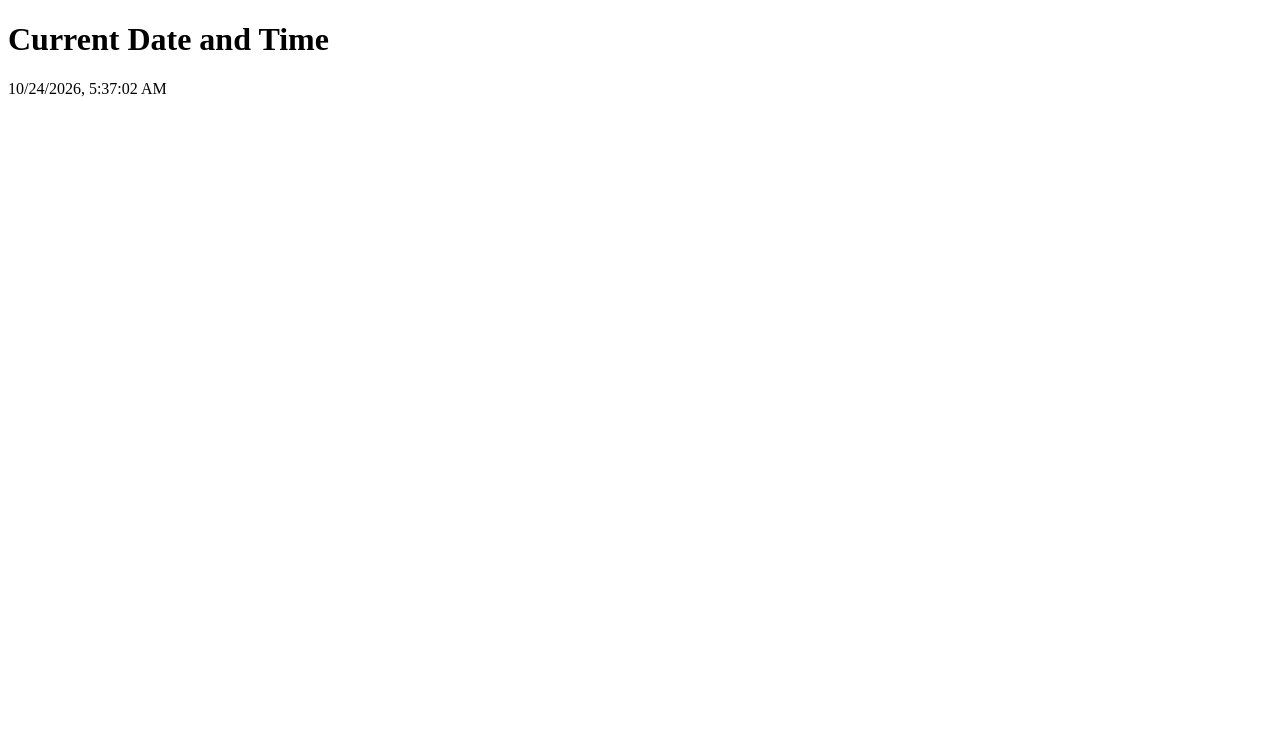
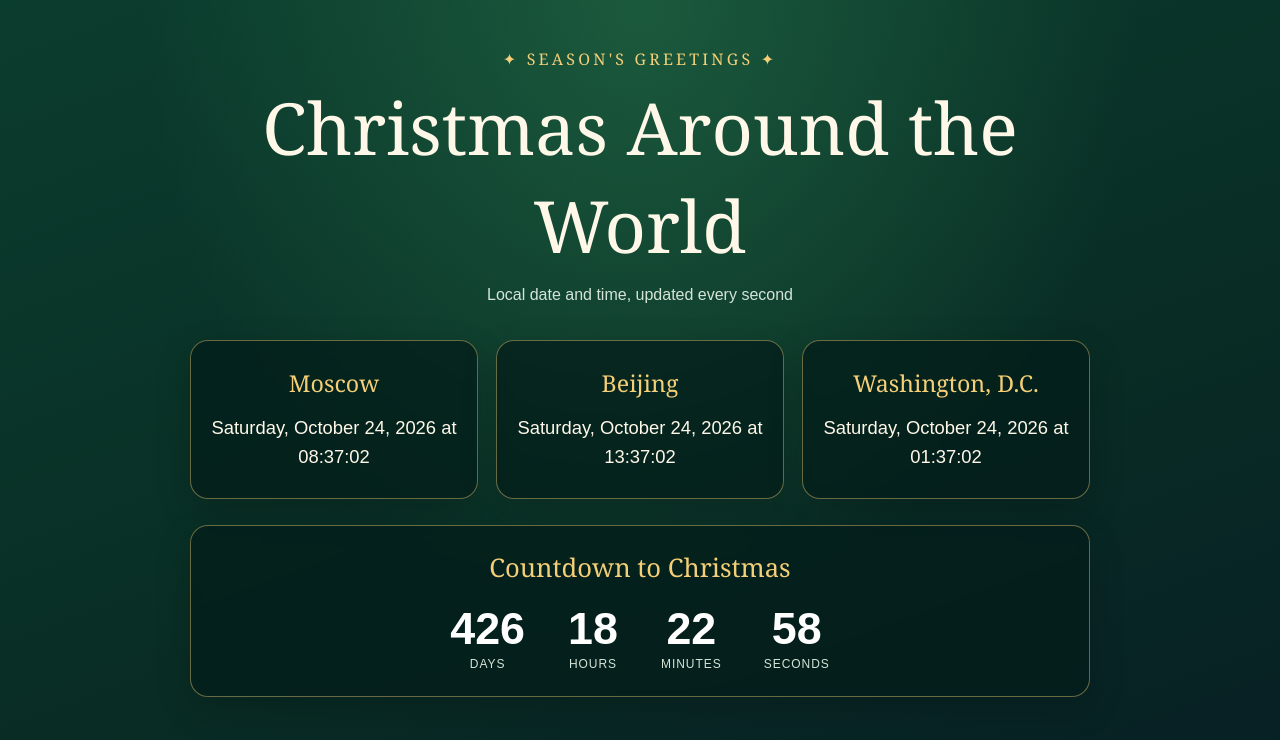
Before and after one commit to DillipBihari/SecondStart, a plain HTML site: page index.html in a window 1280 px wide. Drawn offline with Linux system fonts and the light colour scheme.

Commit message:
chistmas theme

```diff
--- a/index.html
+++ b/index.html
@@ -3,21 +3,239 @@
 <head>
   <meta charset="UTF-8">
   <meta name="viewport" content="width=device-width, initial-scale=1">
-  <title>Current Date and Time</title>
+  <meta name="theme-color" content="#0b3d2e">
+  <title>Christmas Around the World</title>
+  <style>
+    :root {
+      color-scheme: dark;
+      font-family: Georgia, "Times New Roman", serif;
+      background: #092e25;
+      color: #fff8e8;
+    }
+
+    * {
+      box-sizing: border-box;
+    }
+
+    body {
+      min-height: 100vh;
+      margin: 0;
+      padding: 48px 20px;
+      overflow-x: hidden;
+      background:
+        radial-gradient(ellipse at 50% 0%, rgb(34 104 68 / 70%), transparent 55%),
+        linear-gradient(160deg, #0b3d2e 0%, #092e25 55%, #071f24 100%);
+    }
+
+    body::before,
+    body::after {
+      position: fixed;
+      inset: -100% 0 0;
+      z-index: -1;
+      content: "";
+      pointer-events: none;
+      background-image: radial-gradient(2px 2px at 20px 30px, #fff 50%, transparent),
+        radial-gradient(2px 2px at 80px 100px, #fff 50%, transparent),
+        radial-gradient(3px 3px at 150px 50px, #fff 50%, transparent);
+      background-size: 200px 180px;
+      opacity: 0.48;
+      animation: snowfall 18s linear infinite;
+    }
+
+    body::after {
+      background-size: 280px 240px;
+      opacity: 0.28;
+      animation-duration: 28s;
+      animation-delay: -9s;
+    }
+
+    @keyframes snowfall {
+      to {
+        transform: translateY(100vh);
+      }
+    }
+
+    main {
+      width: min(900px, 100%);
+      margin: 0 auto;
+      text-align: center;
+    }
+
+    .greeting {
+      margin: 0 0 8px;
+      color: #f4cf77;
+      font-size: 1rem;
+      letter-spacing: 0.2em;
+      text-transform: uppercase;
+    }
+
+    h1 {
+      margin: 0;
+      font-size: clamp(2.2rem, 7vw, 4.5rem);
+      font-weight: 500;
+    }
+
+    .intro {
+      margin: 12px 0 36px;
+      color: #d4e5d8;
+      font-family: Arial, sans-serif;
+    }
+
+    .clocks {
+      display: grid;
+      grid-template-columns: repeat(auto-fit, minmax(220px, 1fr));
+      gap: 18px;
+    }
+
+    .clock-card,
+    .countdown {
+      border: 1px solid rgb(244 207 119 / 42%);
+      border-radius: 18px;
+      background: rgb(4 29 25 / 72%);
+      box-shadow: 0 12px 35px rgb(0 0 0 / 18%);
+      backdrop-filter: blur(5px);
+    }
+
+    .clock-card {
+      padding: 26px 18px;
+    }
+
+    .clock-card h2 {
+      margin: 0 0 14px;
+      color: #f4cf77;
+      font-size: 1.45rem;
+      font-weight: 500;
+    }
+
+    .clock-card time {
+      display: block;
+      font-family: Arial, sans-serif;
+      font-size: clamp(1rem, 3vw, 1.15rem);
+      font-variant-numeric: tabular-nums;
+      line-height: 1.6;
+    }
+
+    .countdown {
+      margin-top: 26px;
+      padding: 24px 18px;
+    }
+
+    .countdown h2 {
+      margin: 0 0 18px;
+      color: #f4cf77;
+      font-size: 1.6rem;
+      font-weight: 500;
+    }
+
+    .countdown-values {
+      display: flex;
+      justify-content: center;
+      gap: clamp(12px, 5vw, 42px);
+      font-family: Arial, sans-serif;
+    }
+
+    .countdown-values div {
+      min-width: 52px;
+    }
+
+    .countdown-values span {
+      display: block;
+      color: #fff;
+      font-size: clamp(1.8rem, 6vw, 2.8rem);
+      font-variant-numeric: tabular-nums;
+      font-weight: 700;
+    }
+
+    .countdown-values small {
+      color: #d4e5d8;
+      font-size: 0.75rem;
+      letter-spacing: 0.08em;
+      text-transform: uppercase;
+    }
+
+    @media (prefers-reduced-motion: reduce) {
+      *,
+      *::before,
+      *::after {
+        animation-duration: 0.01ms !important;
+        animation-iteration-count: 1 !important;
+        scroll-behavior: auto !important;
+      }
+    }
+  </style>
 </head>
 <body>
-  <h1>Current Date and Time</h1>
-  <time id="clock"></time>
+  <main>
+    <p class="greeting" aria-hidden="true">✦ Season's Greetings ✦</p>
+    <h1>Christmas Around the World</h1>
+    <p class="intro">Local date and time, updated every second</p>
+
+    <section class="clocks" aria-label="Current local times">
+      <article class="clock-card">
+        <h2>Moscow</h2>
+        <time id="moscow-clock" aria-live="off"></time>
+      </article>
+      <article class="clock-card">
+        <h2>Beijing</h2>
+        <time id="beijing-clock" aria-live="off"></time>
+      </article>
+      <article class="clock-card">
+        <h2>Washington, D.C.</h2>
+        <time id="washington-clock" aria-live="off"></time>
+      </article>
+    </section>
+
+    <section class="countdown" aria-labelledby="countdown-title">
+      <h2 id="countdown-title">Countdown to Christmas</h2>
+      <div class="countdown-values" id="countdown" aria-live="off">
+        <div><span id="days">0</span><small>Days</small></div>
+        <div><span id="hours">00</span><small>Hours</small></div>
+        <div><span id="minutes">00</span><small>Minutes</small></div>
+        <div><span id="seconds">00</span><small>Seconds</small></div>
+      </div>
+    </section>
+  </main>
 
   <script>
-    const clock = document.getElementById("clock");
+    const clocks = [
+      ["moscow-clock", "Europe/Moscow"],
+      ["beijing-clock", "Asia/Shanghai"],
+      ["washington-clock", "America/New_York"]
+    ].map(([id, timeZone]) => ({
+      element: document.getElementById(id),
+      formatter: new Intl.DateTimeFormat(undefined, {
+        timeZone,
+        dateStyle: "full",
+        timeStyle: "medium",
+        hourCycle: "h23"
+      })
+    }));
 
-    function updateClock() {
-      clock.textContent = new Date().toLocaleString();
+    function updateClocks() {
+      const now = new Date();
+
+      for (const { element, formatter } of clocks) {
+        element.textContent = formatter.format(now);
+      }
+
+      const christmasYear = now.getMonth() === 11 && now.getDate() <= 25
+        ? now.getFullYear()
+        : now.getFullYear() + 1;
+      const christmas = new Date(christmasYear, 11, 25);
+      const secondsLeft = Math.max(0, Math.floor((christmas - now) / 1000));
+      const days = Math.floor(secondsLeft / 86400);
+      const hours = Math.floor((secondsLeft % 86400) / 3600);
+      const minutes = Math.floor((secondsLeft % 3600) / 60);
+      const seconds = secondsLeft % 60;
+
+      document.getElementById("days").textContent = days;
+      document.getElementById("hours").textContent = String(hours).padStart(2, "0");
+      document.getElementById("minutes").textContent = String(minutes).padStart(2, "0");
+      document.getElementById("seconds").textContent = String(seconds).padStart(2, "0");
     }
 
-    updateClock();
-    setInterval(updateClock, 1000);
+    updateClocks();
+    setInterval(updateClocks, 1000);
   </script>
 </body>
 </html>
```
